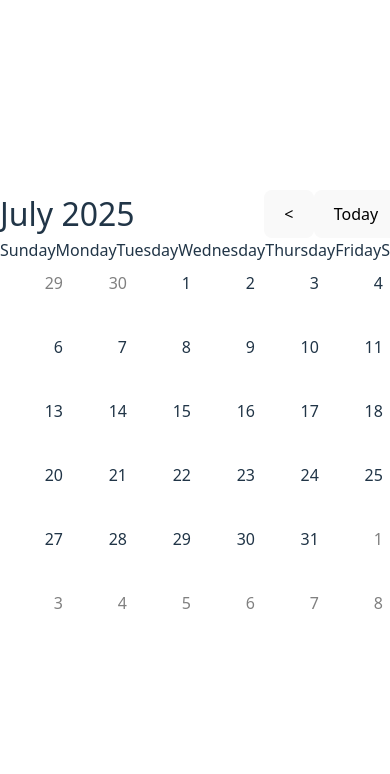
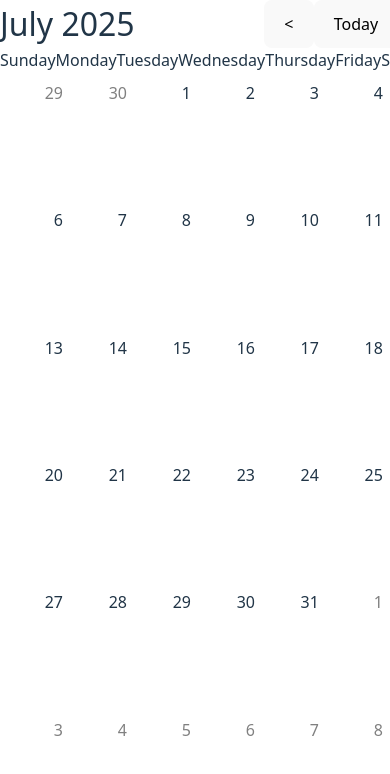
Before and after one commit to Vicente-III-H/calendar, a React (Vite) app: page / in a window 390 px wide. Shown: the top 774 px of the page. Built offline with nearby package versions, Linux system fonts and the light colour scheme.

Commit message:
Make calendar resizing more responsive

```diff
--- a/src/App.css
+++ b/src/App.css
@@ -3,5 +3,5 @@
   height: 100vh;
 
   display: flex;
-  align-items: center;
+  align-items: stretch;
 }
--- a/src/calendar.css
+++ b/src/calendar.css
@@ -1,5 +1,7 @@
 .calendar-container {
     flex: 3;
+    display: flex;
+    flex-direction: column;
 }
 
 #calendar-header {
@@ -26,7 +28,6 @@
 
 .calendar {
     flex: 1;
-    aspect-ratio: 7 / 6;
 
     grid-template-rows: repeat(6, 1fr);
 }
--- a/src/events.css
+++ b/src/events.css
@@ -1,3 +1,5 @@
 .events {
     flex: 1;
+
+    border: 1px solid white;
 }
```
